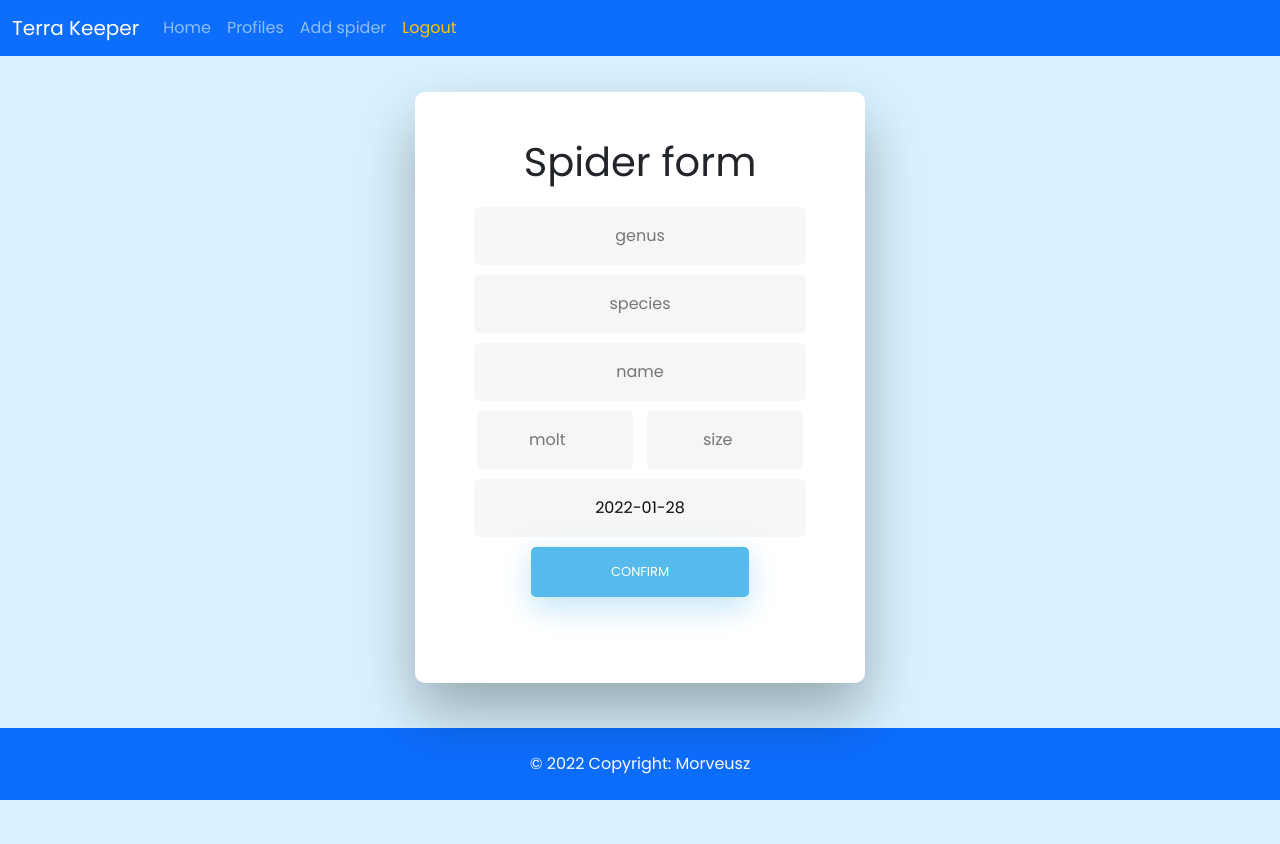
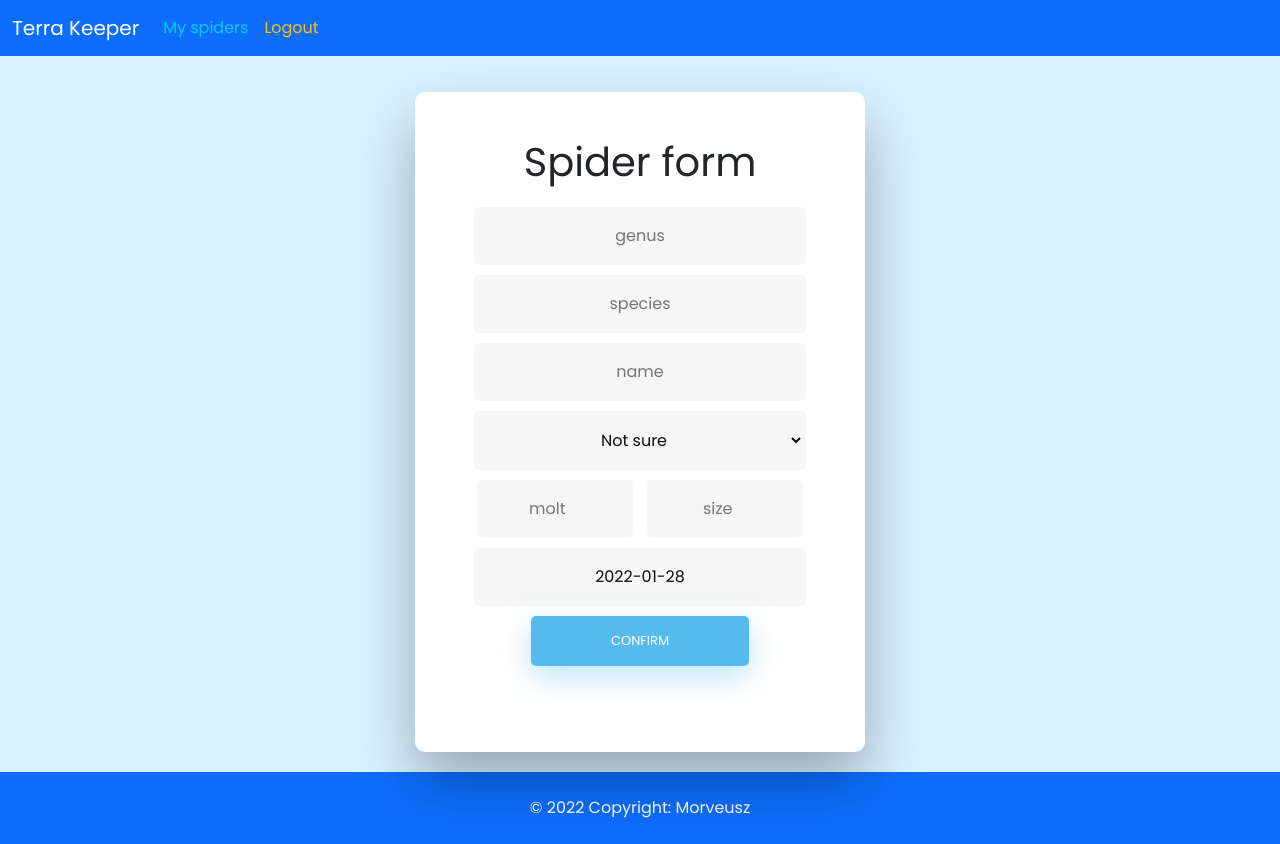
Before and after one commit to morveusz93/terra-keeper, a Django app: page /spiders/new in a window 1280 px wide. Before the commit the page ends 800 px from the top, so only its background shows below. Run offline with Django 4.2, Linux system fonts and the light colour scheme; the visitor is signed in with stand-in values (Sample User, id 1); some libraries are stand-ins or nearby versions.

Commit message:
delete 'owner' in spider template, delete index profiles, add 'my-ptofile' as main page for logged in, add sex to spider model'

```diff
--- a/spiders/forms.py
+++ b/spiders/forms.py
@@ -1,11 +1,11 @@
-from django.forms import ModelForm, DateInput, DateField
+from django.forms import ModelForm, DateInput, TypedChoiceField
 from .models import Spider
 
 
 class SpiderForm(ModelForm):
     class Meta:
         model = Spider
-        fields = ['genus', 'species', 'name', 'molt', 'size', 'joined' ]
+        fields = ['genus', 'species', 'name', 'sex', 'molt', 'size', 'joined' ]
         widgets = {
             'joined': DateInput()
         }
@@ -13,10 +13,12 @@ class SpiderForm(ModelForm):
     def __init__(self, *args, **kwargs):
         super(SpiderForm, self).__init__(*args, **kwargs)
 
-
-        self.fields['genus'].widget.attrs.update({'class': 'fadeIn first', 'placeholder': 'genus'})
-        self.fields['species'].widget.attrs.update({'class': 'fadeIn second', 'placeholder': 'species'})
-        self.fields['name'].widget.attrs.update({'class': 'fadeIn third', 'placeholder': 'name'})
-        self.fields['molt'].widget.attrs.update({'class': 'fadeIn fourth', 'placeholder': 'molt'})
-        self.fields['size'].widget.attrs.update({'class': 'fadeIn fifth', 'placeholder': 'size'})
-        self.fields['joined'].widget.attrs.update({'class': 'fadeIn sixth', 'placeholder': 'joined'})
+        self.fields['genus'].widget.attrs.update({'placeholder': 'genus'})
+        self.fields['species'].widget.attrs.update({'placeholder': 'species'})
+        self.fields['name'].widget.attrs.update({'placeholder': 'name'})
+        self.fields['molt'].widget.attrs.update({'placeholder': 'molt'})
+        self.fields['size'].widget.attrs.update({'placeholder': 'size'})
+        self.fields['joined'].widget.attrs.update({'placeholder': 'joined'})
+        self.fields['sex'].empty_label = None
+        if self.fields['sex'] and isinstance(self.fields['sex'] , TypedChoiceField):
+                self.fields['sex'].choices = self.fields['sex'].choices[1:]
--- a/spiders/models.py
+++ b/spiders/models.py
@@ -5,6 +5,11 @@ import uuid
 
 
 class Spider(models.Model):
+    SEX_CHOICES = (
+        ('F', "Female"),
+        ('M', "Male"),
+        ('N', "Not sure")
+    )
     owner = models.ForeignKey(Profile, on_delete=models.CASCADE, blank=True, null=True)
     genus = models.CharField(max_length=200)
     species = models.CharField(max_length=200)
@@ -12,8 +17,9 @@ class Spider(models.Model):
     molt = models.IntegerField(blank=True, null=True)
     size = models.FloatField(blank=True, null=True)
     joined = models.DateField(default=date.today, blank=True)
+    sex = models.CharField(max_length=1, blank=True, null=True, choices=SEX_CHOICES, default="N")
     id = models.UUIDField(default=uuid.uuid4, unique=True,
                           primary_key=True, editable=False)
 
     def __str__(self):
-        return f"{self.name}, {self.genus[0]}. {self.species} "
+        return f"{self.name}, {self.genus[0].upper()}. {self.species.lower()} "
--- a/spiders/templates/spiders/spider-form.html
+++ b/spiders/templates/spiders/spider-form.html
@@ -9,7 +9,7 @@
         {% for field in form %}
           {{field}}
         {% endfor %}
-        <input type="submit" class="fadeIn sixth" value="Confirm" />
+        <input type="submit" value="Confirm" />
     </form>
 
 
--- a/spiders/views.py
+++ b/spiders/views.py
@@ -25,9 +25,11 @@ def createSpider(request):
         if form.is_valid():
             spider = form.save(commit=False)
             spider.owner = request.user.profile
+            spider.genus = spider.genus.capitalize()
+            spider.species = spider.species.lower()
             spider.save()
         messages.success(request, "New spider successfully added! Good job!")
-        return redirect('spiders')
+        return redirect('my-profile')
 
     context = {'form': form}
     return render(request, 'spiders/spider-form.html', context)
@@ -54,6 +56,6 @@ def deleteSpider(request, id):
     if request.method == "POST":
         spider.delete()
         messages.success(request, "Spider successfully deleted from your list.")
-        return redirect("spiders")
+        return redirect('my-profile')
     context = {'obj': spider}
     return render(request, 'delete.html', context)
--- a/static/styles/main.css
+++ b/static/styles/main.css
@@ -94,6 +94,8 @@ input[type="reset"]:active {
 input[type="text"],
 input[type="password"],
 input[type="number"],
+select,
+select option,
 input[type="email"] {
   background-color: #f6f6f6;
   border: none;
@@ -118,6 +120,8 @@ input[type="email"] {
 input[type="text"]:focus,
 input[type="password"]:focus,
 input[type="number"]:focus,
+select:focus,
+select option:focus,
 input[type="email"]:focus {
   background-color: #fff;
   border-bottom: 2px solid #5fbae9;
@@ -212,39 +216,6 @@ input[type="email"]:placeholder {
   animation-duration: 1s;
 }
 
-.fadeIn.first {
-  -webkit-animation-delay: 0.4s;
-  -moz-animation-delay: 0.4s;
-  animation-delay: 0.4s;
-}
-
-.fadeIn.second {
-  -webkit-animation-delay: 0.6s;
-  -moz-animation-delay: 0.6s;
-  animation-delay: 0.6s;
-}
-
-.fadeIn.third {
-  -webkit-animation-delay: 0.8s;
-  -moz-animation-delay: 0.8s;
-  animation-delay: 0.8s;
-}
-
-.fadeIn.fourth {
-  -webkit-animation-delay: 1s;
-  -moz-animation-delay: 1s;
-  animation-delay: 1s;
-}
-.fadeIn.fifth {
-  -webkit-animation-delay: 1.3s;
-  -moz-animation-delay: 1.3s;
-  animation-delay: 1.3s;
-}
-.fadeIn.sixth {
-  -webkit-animation-delay: 1.6s;
-  -moz-animation-delay: 1.6s;
-  animation-delay: 1.6s;
-}
 
 /* Simple CSS3 Fade-in Animation */
 .underlineHover:after {
@@ -271,7 +242,3 @@ input[type="email"]:placeholder {
 *:focus {
   outline: none;
 }
-
-.alert-dismissible {
-  display:inline-block;
-}
--- a/templates/delete.html
+++ b/templates/delete.html
@@ -5,7 +5,7 @@
 <form method="POST" action="">
     {% csrf_token %}
     <p class="my-5">Are you sure?</p>
-    <a class="underlineHover" href="{% url 'spider-details' obj.id %}" class="button">Back</a>
+    <a class="underlineHover" href="{% url 'spider-details' obj.id %}">Back</a>
     <input type="submit" value="Delete">
 </form>
 
--- a/templates/navbar.html
+++ b/templates/navbar.html
@@ -14,15 +14,9 @@
     </button>
     <div class="collapse navbar-collapse" id="navbarNav">
       <ul class="navbar-nav">
-        <li class="nav-item">
-          <a class="nav-link" href="{% url 'spiders' %}">Home</a>
-        </li>
-        <li class="nav-item">
-          <a class="nav-link" href="{% url 'profiles' %}">Profiles</a>
-        </li>
         {% if request.user.is_authenticated %}
         <li class="nav-item">
-          <a class="nav-link" href="{% url 'spider-new' %}">Add spider</a>
+          <a class="nav-link text-info" href="{% url 'my-profile' %}">My spiders</a>
         </li>
         <li class="nav-item">
           <a class="nav-link text-warning" href="{% url 'logout' %}">Logout</a>
--- a/users/templates/users/login_register.html
+++ b/users/templates/users/login_register.html
@@ -29,9 +29,9 @@
     <!-- Login Form -->
     <form action="{% url 'login' %}" method="POST">
       {% csrf_token %}
-      <input type="text" id="login" class="fadeIn second" name="username" placeholder="username" />
-      <input type="password" id="password" class="fadeIn third" name="password" placeholder="password" />
-      <input type="submit" class="fadeIn fourth" value="Log In" />
+      <input type="text" id="login"  name="username" placeholder="username" />
+      <input type="password" id="password" name="password" placeholder="password" />
+      <input type="submit" value="Log In" />
     </form>
 
     <!-- Remind Passowrd -->
--- a/users/urls.py
+++ b/users/urls.py
@@ -6,6 +6,5 @@ urlpatterns = [
     path('logout', views.logoutUser, name="logout"),
     path('register', views.registerUser, name="register"),
 
-    path('', views.index, name="profiles"),
-    path("<str:id>", views.profile, name="user-details"),
+    path("myprofile", views.profile, name="my-profile"),
 ]
```
Also changed, not shown: spiders/templates/spiders/details.html (+4 -3 lines), users/forms.py (+4 -4 lines), users/templates/users/details.html (deleted, +0 -13 lines), users/templates/users/my-profile.html (added, +18 -0 lines), users/templates/users/profiles.html (deleted, +0 -10 lines), users/views.py (+9 -14 lines), spiders/migrations/0009_spider_sex.py (added).
